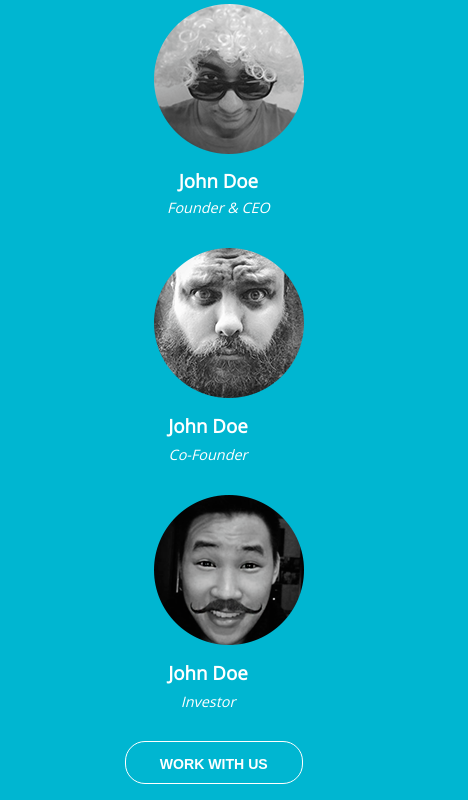
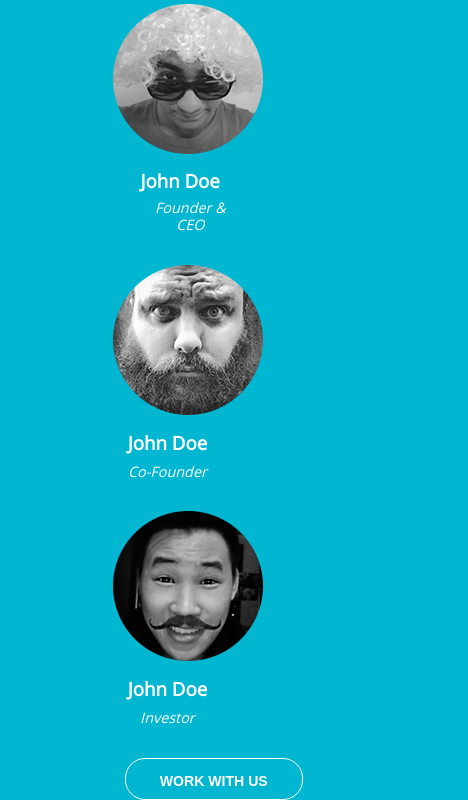
Before and after one commit to rosalsm/Exercise.1, a website: page index.html in a window 390 px wide. Shown: the part 94-894 px from the top of the page, 468 px wide, since content can reach past the window. Drawn offline with nearby package versions, Linux system fonts and the light colour scheme; files that its build step writes are made by us from their sources.

Commit message:
fixing more

```diff
--- a/scss/main.scss
+++ b/scss/main.scss
@@ -62,7 +62,6 @@ section.columns{  //big section with images and text
     }
     p{
       text-align: center;
-
       font-style: italic;
       margin-top: -8%;
       font-size: 0.9em;
@@ -140,7 +139,7 @@ div.link{
     margin-left: 27%;
   }
   section.columns{
-    margin-left: 25%;
+    margin-left: 12%;
 
     div.first{
       width: 40%;
@@ -148,6 +147,13 @@ div.link{
       margin-bottom: 10%;
       img{
         margin-left: -2%;
+      }
+      h3{
+        text-align: left;
+        margin-left: 20%;
+      }
+      p{
+        margin-left: 20%;
       }
     }
     div.second{
```
